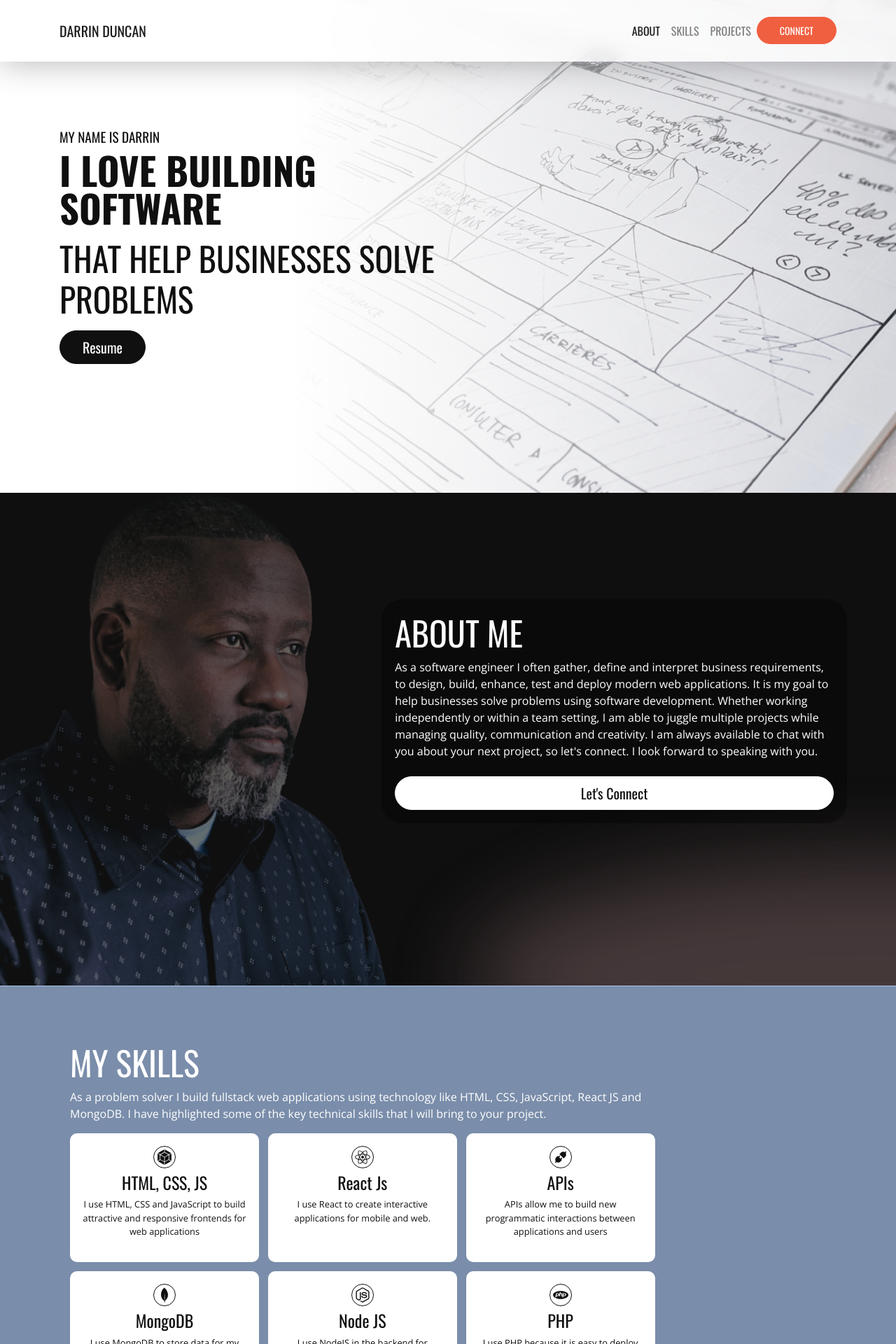
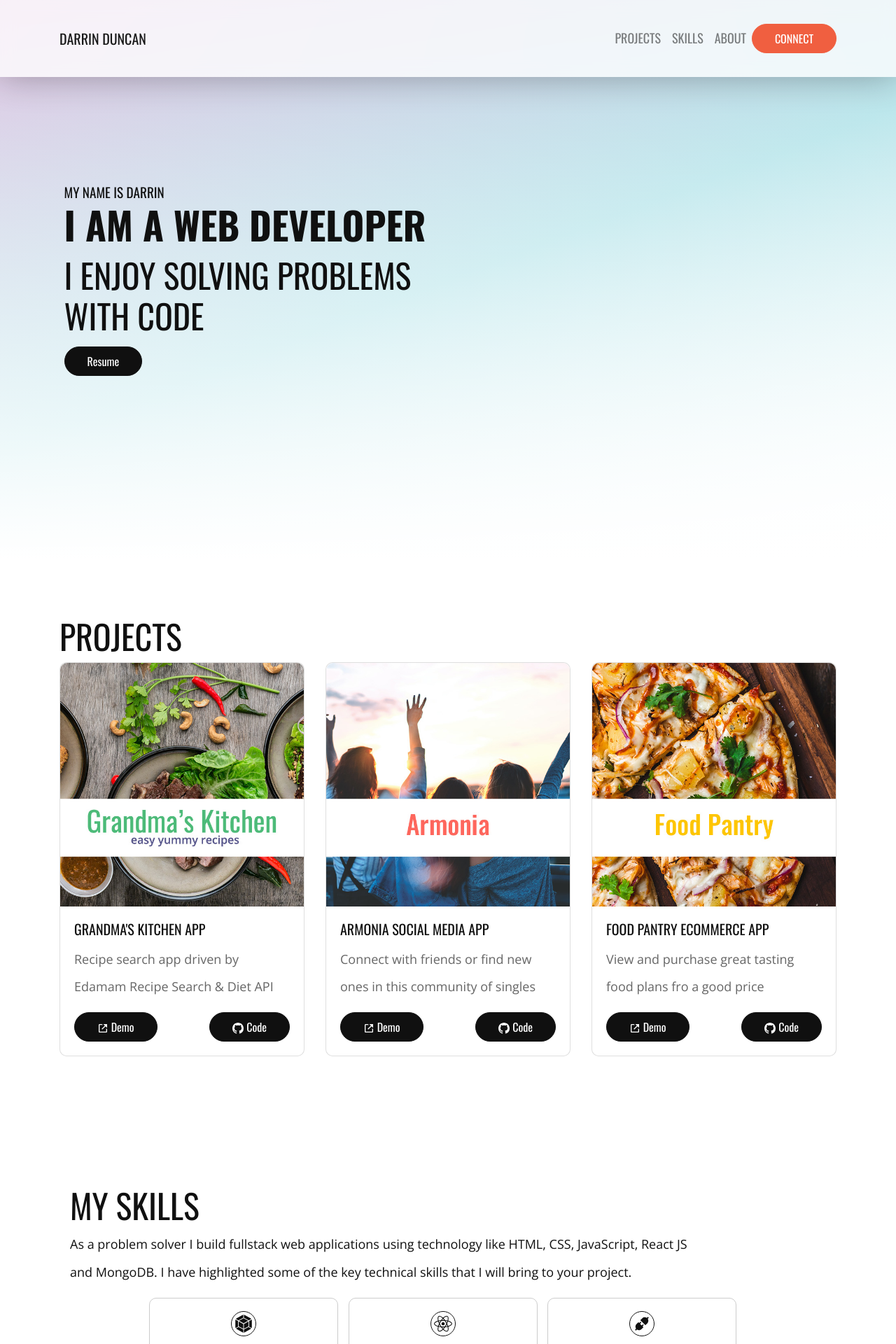
Before and after one commit to leviduncan/react-portfolio-project-2022, a React (Create React App) app: page / in a window 1280 px wide. Shown: the top 1920 px of the page at 70% size. Built offline with nearby package versions, Linux system fonts and the light colour scheme.

Commit message:
Update UI

```diff
--- a/src/App.css
+++ b/src/App.css
@@ -1,18 +1,17 @@
-/* @import url('https://fonts.googleapis.com/css2?family=Roboto+Condensed:wght@300;400;700&display=swap'); */
-
 @import url('https://fonts.googleapis.com/css2?family=Open+Sans:wght@300;400;600&family=Oswald:wght@300;400;600;700&display=swap');
 
 :root {
-	--purpl: #7A8DAA;
+  --purpl: #7a8daa;
   --dk-purpl: #4e5a6b;
   --wht: #fff;
   --blu: #acc4e8;
-    --lht-blu: #f4f8ff;
+  --lht-blu: #97d9e1;
   --blk: #101010;
   --gry: #666;
   --lt-gry: #ccc;
   --org: #f05f40;
   --dk-org: #b54d35;
+  --dd-pnk: #d9afd9;
 
   --p2-shadow: rgba(0, 0, 0, 0.3);
 
@@ -26,7 +25,6 @@
   padding: 0;
   margin: 0;
   transition-duration: 100ms;
-
 }
 
 html {
@@ -36,9 +34,9 @@ html {
 body {
   font-family: 'Open Sans', sans-serif;
   color: var(--gry);
+  font-size: 18px;
+  line-height: 2.2;
 }
-
-
 
 h1,
 h2,
@@ -67,8 +65,8 @@ h3 {
   font-weight: 400;
 }
 
-
-.hero, .about,
+.hero,
+.about,
 .projects,
 .coding,
 .skills,
@@ -76,7 +74,7 @@ h3 {
   padding: 3.125rem 1.25rem;
 }
 
-nav a{
+nav a {
   font-family: 'Oswald', sans-serif;
 }
 
@@ -98,77 +96,70 @@ a:hover {
 }
 
 .hero {
-	background: var(--wht);
-	background: url('./assets/Banner01.jpg');
-	background-repeat: no-repeat;
-	background-position: left top;
-	background-size: cover;
-	min-height: 44em;
+  background-color: var(--dd-pnk
+  );
+  background-image: linear-gradient(
+    159deg,
+    var(--dd-pnk
+	) 0%,
+    #97d9e1 50%,
+    #ffffff 100%
+  );
+  min-height: 100vh;
+}
+.hero:after {
+	width: 100%;
+	position: absolute;
+	content: '';
+  background-image: linear-gradient(180deg, rgba(255, 255, 255, 0.2) 0%, #ffffff 100%);
+  min-height: 100vh;
+  left: 0;
+  z-index: 2;
 }
 
+.hero .content {
+	position: relative;
+	z-index: 10;
+	padding: 1.2em;
+	max-width: 600px;
+	width: 100%;
+  }
+
+/* About */
+
 .about {
-	background-color: var(--blk);
-	background-image: url('./assets/about_photo.png');
-	background-repeat: no-repeat;
-	background-position: -313px bottom;
-	background-size: cover;
-	color: var(--wht);
+  background-color: var(--wht);
   padding: 9.5em 0;
   height: 44em;
   overflow: hidden;
-}
-.about .overlay {
-	background: var(--blk);
-	opacity:60%;
-	top: 44em;
-	width: 100%;
-	min-height: 44em;
-	position: absolute;
-	z-index: 1;
-	top: 44em;
+  min-height: 100vh;
 }
 
-@media(min-width: 768px) {
+@media (min-width: 768px) {
   .about {
     background-position: -170px bottom;
     background-size: contain;
   }
 }
 
-.about::after {
-	content: "";
-	position: absolute;
-	right: 0;
-	top: 44em;
-	width: 100%;
-	min-height: 44em;
-	z-index: 2;
-	background-image: url('./assets/glow.png');
-	background-repeat: no-repeat;
-	background-position: 30em 21em;
-	background-size: cover;
-	opacity: 80%;
-}
-
 .about .content {
   position: relative;
   z-index: 10;
-	color: var(--wht);
-	background:var(--p2-shadow);
   padding: 1.2em;
-	border-radius: 30px;
-	backdrop-filter: blur(10px);
+  max-width: 600px;
+  width: 100%;
+  float: right;
 }
 
-.about h2, .skills h2, .connect h2 {
-	color: var(--wht);
-}
+/* Skills */
+
+
 
 .skills {
-	background: var(--purpl);
-	color: var(--wht);
+  background: var(--wht);
+  color: var(--blk);
   padding: 5rem 0;
-	border-top: solid 1px var(--blu);
+  min-height: 100vh;
 }
 
 .skills svg {
@@ -183,19 +174,20 @@ a:hover {
 .skill-card {
   background-color: var(--wht);
   color: var(--blk);
-	margin: 0 .8em .8em 0;
+  margin: 0 0.8em 0.8em 0;
   padding: 1em;
   border-radius: var(--bdr-radius);
-	border: solid 2px var(--wht);
+  border: solid 1px var(--lt-gry);
   transition: transform 250ms ease-out;
+  max-width: 300px;
+  width: 100%;
 }
 
 .skill-card:hover {
   box-shadow: 0 0 10px var(--p2-shadow);
-	border: solid 2px var(--org);
-	color: var(--org);
-  transform: scale(1.1);
-  transform-origin: center
+  border: solid 1px var(--lt-gry);
+  transform-origin: center;
+  transform: translateY(-5px);
 }
 
 .skills h4 {
@@ -204,15 +196,14 @@ a:hover {
 }
 
 .skills .skill-card p {
-	font-size: .8em;
+  font-size: 0.8em;
 }
-
 
 
 .coding-card {
   background-color: var(--wht);
   color: var(--blk);
-	margin: 0 .8em .8em 0;
+  margin: 0 0.8em 0.8em 0;
   padding: 1em;
   border-radius: var(--bdr-radius);
   border: solid 2px var(--wht);
@@ -225,19 +216,19 @@ a:hover {
 
 .card {
   border-radius: var(--bdr-radius);
-	background-color: var(--lht-blu);
+  background-color: var(--wht);
   transition: transform 250ms ease-out;
-
 }
 
 .card:hover {
   box-shadow: 0 0 20px var(--p2-shadow);
-	transform: scale(1.1);
-	transform-origin: center
+  transform: translateY(-5px);
+  transform-origin: center;
 }
 
 .projects {
   padding: 5rem 0;
+  min-height: 100vh;
 }
 
 .projects .card-img {
@@ -245,32 +236,23 @@ a:hover {
   border-top-left-radius: var(--bdr-radius);
   border-bottom-right-radius: 0;
   border-bottom-left-radius: 0;
-
 }
 
-.projects .card-img:hover {
-	content:"This is Info";
-	background: #444;
-	width: 100%;
-	height: auto;
-}
 
 .connect {
   padding: 5rem 0;
   background: var(--org);
   color: var(--wht);
-
-	background-image: url('./assets/clear.jpg');
-	background-repeat: no-repeat;
-	background-position: center center;
-	background-size: cover;
-	overflow: hidden;
+  min-height: 50vh;
+  position: absolute;
+  width: 100%;
 }
 
 .btn {
   border-radius: 50px;
-	padding: .5rem 2rem;
+  padding: 0.5rem 2rem;
   font-family: 'Oswald', sans-serif;
+  font-size: 1rem;
 }
 
 .btn-primary {
@@ -285,29 +267,20 @@ a:hover {
   border-color: var(--blk);
 }
 
-.btn-primary:not(:disabled):not(.disabled).active, .btn-primary:not(:disabled):not(.disabled):active, .show>.btn-primary.dropdown-toggle {
+.btn-primary:not(:disabled):not(.disabled).active,
+.btn-primary:not(:disabled):not(.disabled):active,
+.show > .btn-primary.dropdown-toggle {
   color: var(--wht);
   background-color: var(--blk);
   border-color: var(--blk);
 }
 
-.btn-primary.focus, .btn-primary:focus {
+.btn-primary.focus,
+.btn-primary:focus {
   color: var(--wht);
   background-color: var(--blk);
   border-color: var(--blk);
-    box-shadow: 0 0 0 .2rem var(--p2-shadow);
-}
-
-.btn-light {
-    color: var(--blk);
-    background-color: var(--wht);
-    border-color: var(--wht);
-}
-
-.btn-light:hover {
-    color: var(--wht);
-    background-color: var(--blk);
-    border-color: var(--wht);
+  box-shadow: 0 0 0 0.2rem var(--p2-shadow);
 }
 
 .btn-purpl {
--- a/src/App.js
+++ b/src/App.js
@@ -16,9 +16,9 @@ function App() {
         <main className="">
         <Menu />
         <Hero />
+        <Projects />
+        <Skills />
         <About />
-        <Skills />
-        <Projects />
         {/* <Coding /> */}
         <Connect />
       </main>
--- a/src/components/About.jsx
+++ b/src/components/About.jsx
@@ -2,20 +2,16 @@ function About() {
     return (
         <>
             <section id="about" className="about d-flex">
-                <div className="overlay"></div>
                 <div className="container">
-                    <div className="row align-items-center">
-                        <div className="col-12 col-md-5">
+                    <div className="row d-flex justify-content-end">
 
-                        </div>
-
-                        <div className="col-12 col-md-7 content">
+                        <div className="content">
                             <h2>About Me</h2>
                             <p>
-                            As a software engineer I often gather, define and interpret business requirements, to design, build, enhance, test and deploy modern web applications. It is my goal to help businesses solve problems using software development. Whether working independently or within a team setting, I am able to juggle multiple projects while managing quality, communication and creativity. I am always available to chat with you about your next project, so let's connect. I look forward to speaking with you.
+                            As a Web Developer I often gather, define and interpret business requirements, to design, build, enhance, test and deploy modern web applications. I use code to solve problems. Whether working independently or within a team setting, I am able to juggle multiple projects while managing quality, communication and creativity. I am always available to chat with you about your next project or current. So let's connect! I look forward to speaking with you.
                         </p>
                             <div className="mt-4">
-                                <a href="#connect" className="btn btn-light btn-lg btn-block">Let's Connect</a>
+                                <a href="#connect" className="btn btn-primary btn-lg">Let's Connect</a>
                             </div>
                         </div>
 
--- a/src/components/Connect.jsx
+++ b/src/components/Connect.jsx
@@ -4,7 +4,7 @@ function Connect() {
       <div className="container">
         <h2>Let's Connect</h2>
         <p>If you have a question or just want to say hello, my inbox is always open. I’ll try my best to get back to you as soon as possible!</p>
-        <a href="mailto:darrin@darrinduncan.com" className="btn btn-org btn-lg">Say Hello!</a>
+        <a href="mailto:darrin@darrinduncan.com" className="btn btn-primary btn-lg">Say Hello!</a>
       </div>
     </section>
   )
--- a/src/components/Hero.jsx
+++ b/src/components/Hero.jsx
@@ -5,10 +5,10 @@ function Hero() {
         <header id="top" className="hero d-flex align-items-center">
             <div className="container">
                 <div className="row">
-                    <div className="col-md-6 ">
+                    <div className="col-md-6 content">
                         <h3>My Name is Darrin</h3>
-                        <h1>I love building software</h1>
-                        <h2 className="my-3">that help businesses solve problems</h2>
+                        <h1>I am a Web Developer</h1>
+                        <h2 className="my-3">I enjoy solving problems with code</h2>
                         <div className="d-flex flex-column flex-md-row">
                             <div className="">
                                 <a href={rez} className="btn btn-primary btn-lg btn-block" target="_blank">Resume</a>
--- a/src/components/Menu.jsx
+++ b/src/components/Menu.jsx
@@ -12,16 +12,16 @@ function Menu() {
                 </button>
 
                 <div className="collapse navbar-collapse justify-content-end" id="navbarSupportedContent">
-                    <ul className="navbar-nav">
-                        <li className="nav-item active">
-
-                            <a className="nav-link" href="#about">About<span className="sr-only">(current)</span></a>
+                    <ul className="navbar-nav d-flex align-items-center justify-content-between">
+                        <li className="nav-item">
+                            <a className="nav-link" href="#projects">Projects</a>
                         </li>
                         <li className="nav-item">
                             <a className="nav-link" href="#skills">Skills</a>
                         </li>
                         <li className="nav-item">
-                            <a className="nav-link" href="#projects">Projects</a>
+
+                            <a className="nav-link" href="#about">About<span className="sr-only">(current)</span></a>
                         </li>
                         {/* <li className="nav-item">
                             <a className="nav-link" href="#coding">Code Challenge</a>
--- a/src/components/Skills.jsx
+++ b/src/components/Skills.jsx
@@ -34,7 +34,7 @@ function Skills() {
           <h2>My Skills</h2>
           <p>As a problem solver I build fullstack web applications using technology like HTML, CSS, JavaScript, React JS and MongoDB. I have highlighted some of the key technical skills that I will bring to your project.</p>
         </div>
-        <div className="col-lg-12 d-lg-flex flex-lg-wrap justify-content-lg-space">
+        <div className="col-lg-12 d-lg-flex flex-lg-wrap justify-content-center">
           {alldata.skills.map(data => {
             return (
               <>
```
Also changed, not shown: 1 other file (tests, documents, lock files or other folders). Lines whose indentation alone changed are shown as unchanged.
